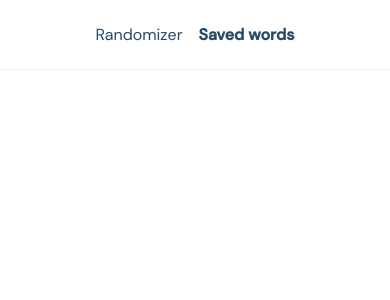
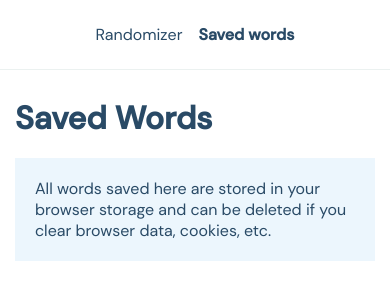
Before and after one commit to maverickDev-97/macmillan-randomizer, a React (Create React App) app: page /saved in a window 390 px wide. Shown: the top 300 px of the page. Built offline with nearby package versions, Linux system fonts and the light colour scheme.

Commit message:
Big impovements here. Added responsiveness for Saved words page

```diff
--- a/src/App.tsx
+++ b/src/App.tsx
@@ -5,7 +5,7 @@ export const App = () => {
   return (
     <div className="App">
       <Header />
-      <main>
+      <main className="container">
         <Outlet />
       </main>
     </div>
--- /dev/null
+++ b/src/components/Warning/index.tsx
@@ -0,0 +1,12 @@
+import "./styles/index.css";
+
+export const Warning = () => {
+  return (
+    <div className="warning__container">
+      <p className="warning_message">
+        All words saved here are stored in your browser storage and can be
+        deleted if you clear browser data, cookies, etc.
+      </p>
+    </div>
+  );
+};
--- /dev/null
+++ b/src/components/Warning/styles/index.css
@@ -0,0 +1,5 @@
+.warning__container {
+  margin-bottom: 30px;
+  padding: 20px;
+  background-color: #ecf6fd;
+}
--- a/src/components/Word/index.tsx
+++ b/src/components/Word/index.tsx
@@ -10,7 +10,7 @@ const Word: FC<WordProps> = ({ word }) => {
     <a className="word" target="_blank" href={link} rel="noreferrer">
       {word}
       <div className="word-icon">
-        <Icon name={IconsNames.RightArrow} size={IconsSizes.Large} />
+        <Icon name={IconsNames.RightArrow} size={IconsSizes.Small} />
       </div>
     </a>
   );
--- a/src/components/Word/styles/index.css
+++ b/src/components/Word/styles/index.css
@@ -3,16 +3,16 @@
   justify-content: space-between;
   align-items: center;
   cursor: pointer;
-  min-width: 330px;
+  min-width: inherit;
   padding: 13px 17px;
   border: 1px solid #e3ebf1;
   text-decoration: none;
   color: inherit;
   font-family: "DM Mono";
   font-weight: 500;
-  font-size: 24px;
+  font-size: 20px;
   line-height: 42px;
-  /* text-align: center; */
+  transition: border 0.15s linear;
 }
 
 .word-icon {
@@ -22,6 +22,23 @@
   transition: stroke 0.15s linear;
 }
 
+.word:hover {
+  border-color: #09bc8a;
+}
+
 .word:hover .word-icon {
   stroke: #09bc8a;
 }
+
+@media screen and (max-width: 955px) {
+  .word {
+    font-size: 16px;
+    padding: 8px 17px;
+  }
+}
+
+@media screen and (max-width: 525px) {
+  .word {
+    padding: 4px 17px;
+  }
+}
--- a/src/index.css
+++ b/src/index.css
@@ -16,11 +16,14 @@
   font-weight: 400;
 }
 
-body,
-* {
+*,
+*:after,
+*:before {
+  -webkit-box-sizing: border-box;
+  -moz-box-sizing: border-box;
+  box-sizing: border-box;
   margin: 0;
   padding: 0;
-  box-sizing: border-box;
   font-family: "DM Sans";
   font-weight: 400;
   color: #294a66;
@@ -28,16 +31,13 @@ body,
   -moz-osx-font-smoothing: grayscale;
 }
 
-main {
-  width: 100vw;
-  height: calc(100vh - 80px);
-  display: flex;
-  flex-direction: column;
-  justify-content: center;
-  align-items: center;
-}
-
 .buttons {
   display: flex;
   justify-content: center;
 }
+
+.container {
+  max-width: 1170px;
+  margin: 0 auto;
+  padding: 0 15px;
+}
--- a/src/pages/Randomiser/index.tsx
+++ b/src/pages/Randomiser/index.tsx
@@ -14,14 +14,16 @@ export const Randomiser = () => {
 
   const onClick = () => setWord(getRandomWord(word));
   return (
-    <>
+    <div className="randomiser">
       <Heading />
       <Subheading />
-      <Word word={word} />
+      <div style={{ minWidth: 330 }}>
+        <Word word={word} />
+      </div>
       <div className="buttons">
         <Button text="Randomize" isPrimary onClick={onClick} />
         <Button text="Save word" onClick={() => saveWord(word)} />
       </div>
-    </>
+    </div>
   );
 };
--- a/src/pages/Randomiser/styles/index.css
+++ b/src/pages/Randomiser/styles/index.css
@@ -1,3 +1,11 @@
+.randomiser {
+  height: calc(100vh - 80px);
+  display: flex;
+  flex-direction: column;
+  justify-content: center;
+  align-items: center;
+}
+
 .buttons {
   margin-top: 32px;
 }
--- a/src/pages/SavedWords/index.tsx
+++ b/src/pages/SavedWords/index.tsx
@@ -1,3 +1,4 @@
+import { Warning } from "../../components/Warning";
 import Word from "../../components/Word";
 import { useLocalStorage } from "../../hooks/useLocalStorage";
 import "./styles/index.css";
@@ -5,8 +6,10 @@ import "./styles/index.css";
 export const SavedWords = () => {
   const { words } = useLocalStorage();
   return (
-    <div>
-      <div className="grid">
+    <div className="words__container">
+      <h1 className="words__title">Saved Words</h1>
+      <Warning />
+      <div className="words__grid">
         {words.map((word) => (
           <Word key={word} word={word} />
         ))}
--- a/src/pages/SavedWords/styles/index.css
+++ b/src/pages/SavedWords/styles/index.css
@@ -1,6 +1,41 @@
-.grid {
+.words__container {
+  width: 100%;
+}
+
+.words__grid {
   display: grid;
   grid-template-columns: 1fr 1fr 1fr 1fr;
   column-gap: 30px;
   row-gap: 30px;
 }
+
+.words__title {
+  line-height: 1;
+  margin: 32px 0 24px;
+  font-weight: bold;
+}
+
+/*  757 */
+
+@media screen and (max-width: 1100px) {
+  .words__grid {
+    grid-template-columns: 1fr 1fr 1fr;
+    column-gap: 24px;
+    row-gap: 24px;
+  }
+}
+
+@media screen and (max-width: 757px) {
+  .words__grid {
+    grid-template-columns: 1fr 1fr;
+    column-gap: 24px;
+    row-gap: 24px;
+  }
+}
+
+@media screen and (max-width: 525px) {
+  .words__grid {
+    grid-template-columns: 1fr;
+    row-gap: 16px;
+  }
+}
```
